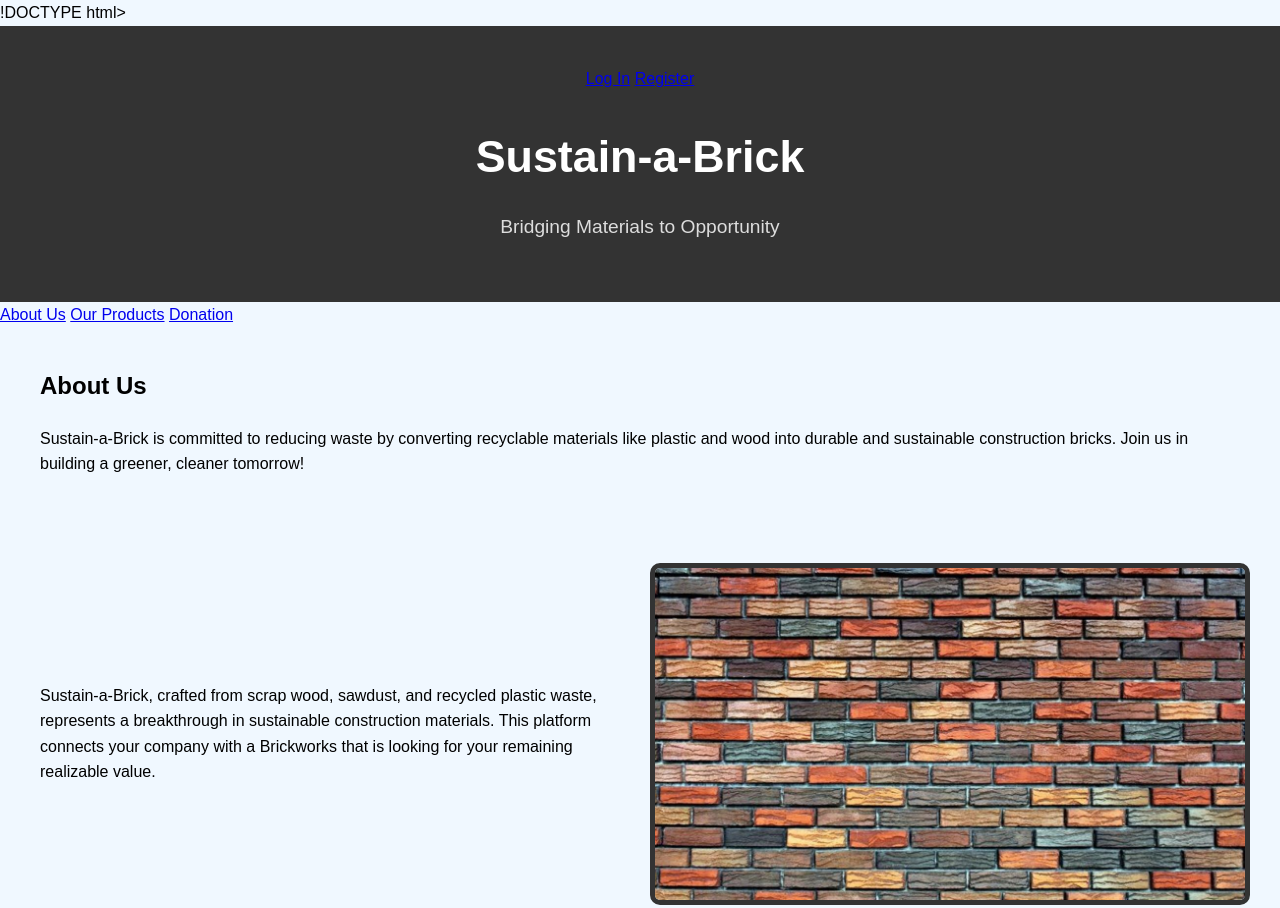
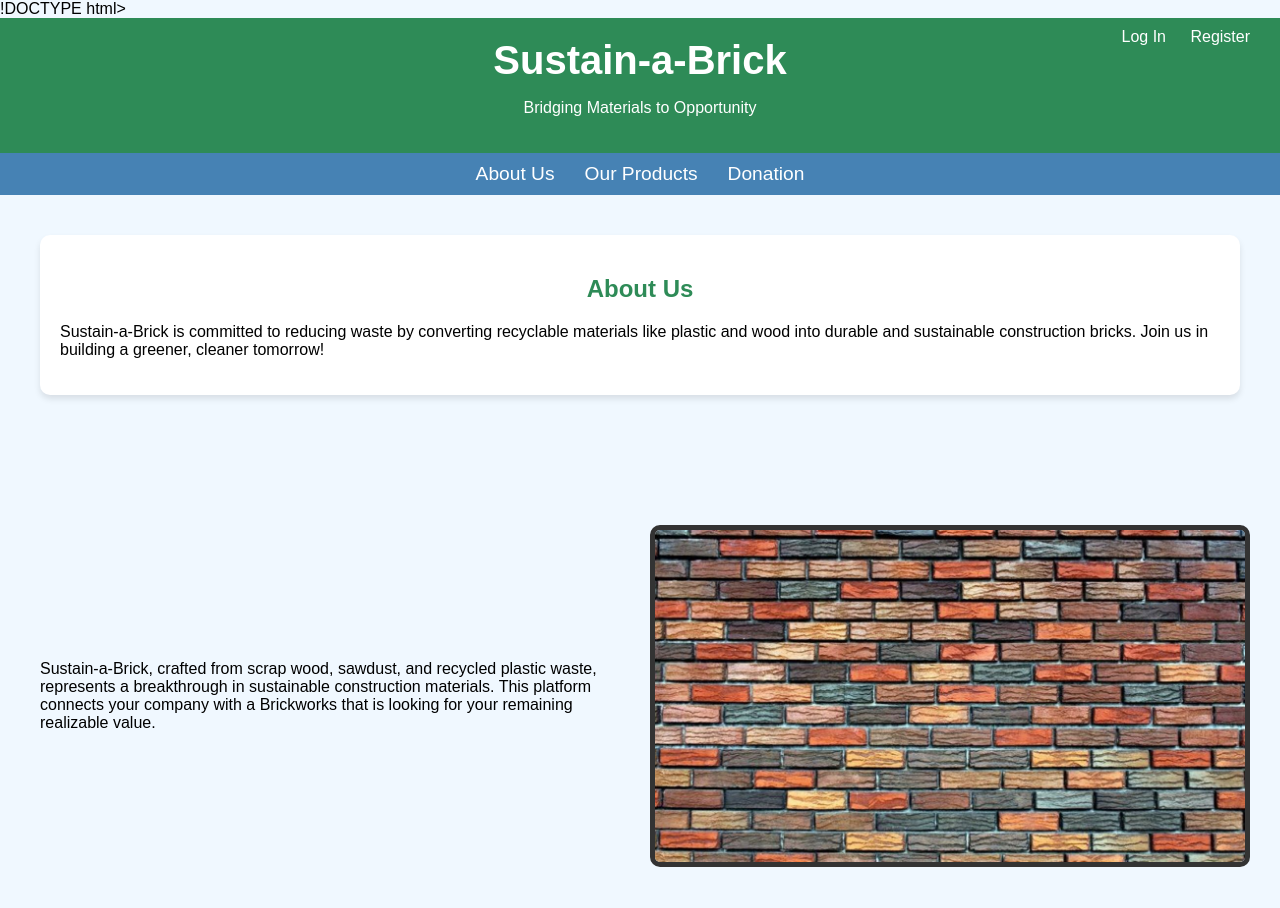
Before and after one commit to trucnguyenlethanh/sustainablebricks.github.io, a plain HTML site: page index.html in a window 1280 px wide. Shown: the top 908 px of the page. Drawn offline with Linux system fonts and the light colour scheme.

Commit message:
Update index.html

```diff
--- a/index.html
+++ b/index.html
@@ -5,31 +5,91 @@
     <meta name="viewport" content="width=device-width, initial-scale=1.0">
     <title>Sustain-a-Bridge</title>
     <style>
-        body {
+                body {
             font-family: Arial, sans-serif;
             margin: 0;
             padding: 0;
-            line-height: 1.6;
-            background-color: #f0f8ff; /* Light blue background */
+            background-color: #f0f8ff;
         }
         header {
-            background: #333; /* Bold dark background for emphasis */
+            background: #2e8b57;
             color: white;
             text-align: center;
-            padding: 40px 20px;
+            padding: 20px;
+            position: relative;
         }
         header h1 {
-            font-size: 2.8rem;
-            margin-bottom: 10px;
+            font-size: 2.5rem;
+            margin: 0;
         }
-        header p {
+        .auth {
+            position: absolute;
+            top: 10px;
+            right: 20px;
+        }
+        .auth a {
+            color: white;
+            text-decoration: none;
+            margin: 0 10px;
+            font-size: 1rem;
+        }
+        nav {
+            display: flex;
+            justify-content: center;
+            background: #4682b4;
+            padding: 10px 0;
+        }
+        nav a {
+            color: white;
+            text-decoration: none;
+            margin: 0 15px;
             font-size: 1.2rem;
-            color: #ddd;
+        }
+        nav a:hover {
+            text-decoration: underline;
         }
         .container {
             max-width: 1200px;
-            margin: auto;
+            margin: 20px auto;
             padding: 20px;
+        }
+        section {
+            margin-bottom: 40px;
+        }
+        h2 {
+            color: #2e8b57;
+            text-align: center;
+            margin-bottom: 20px;
+        }
+        .content {
+            padding: 20px;
+            background: #ffffff;
+            border-radius: 10px;
+            box-shadow: 0 4px 6px rgba(0, 0, 0, 0.1);
+        }
+        .products img, .donation img {
+            width: 100%;
+            max-height: 300px;
+            object-fit: cover;
+            border-radius: 10px;
+        }
+        .cta {
+            text-align: center;
+            margin: 20px 0;
+        }
+        .cta button {
+            background: #4682b4;
+            color: white;
+            border: none;
+            padding: 10px 20px;
+            font-size: 1rem;
+            cursor: pointer;
+            margin: 5px;
+            border-radius: 5px;
+            transition: background 0.3s;
+        }
+        .cta button:hover {
+            background: #5a9bd6;
         }
         /* First Page - Text (Left) and Image (Right) */
         .first-page {
```
